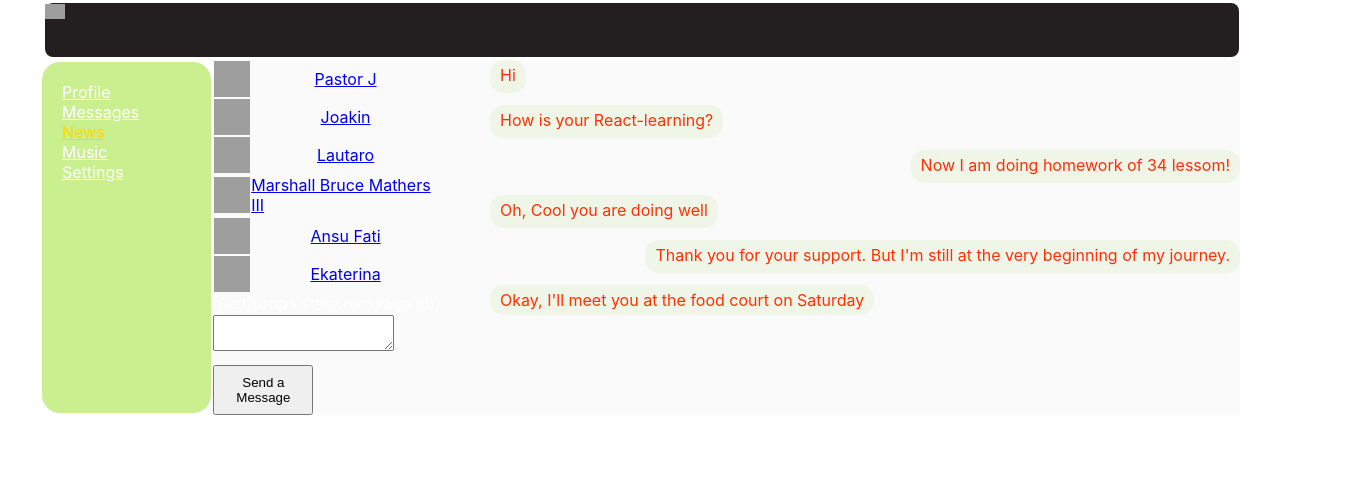
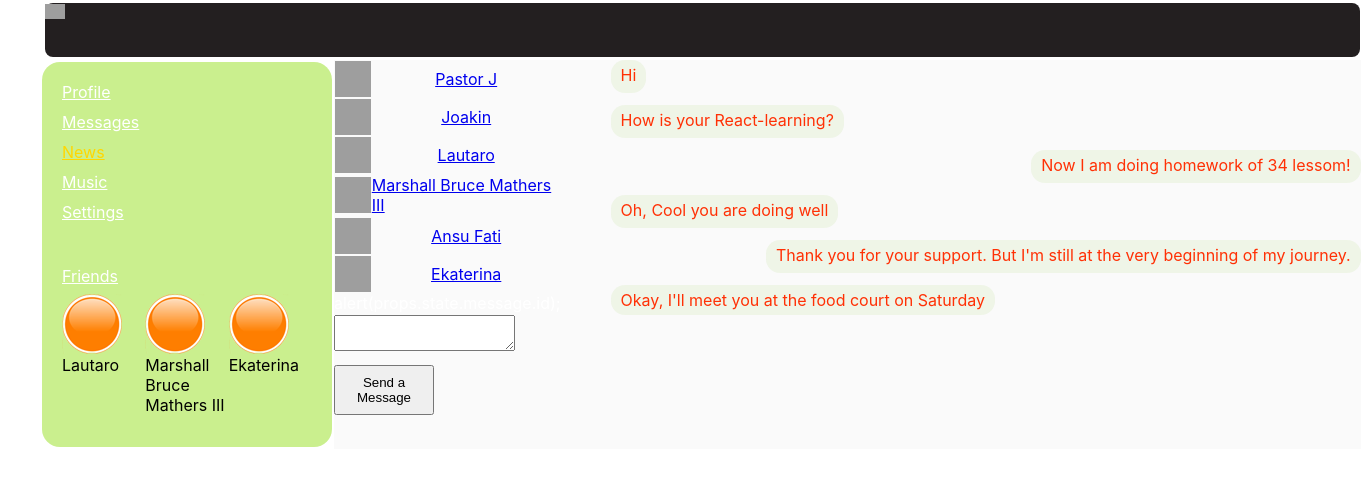
Before and after one commit to vyacheslav-marozau/Social-Network-On-React-Mainly-Better-Then-Facabook, a React (Create React App) app in the folder react-1/: page /news in a window 1280 px wide. Shown: the top 486 px of the page, 1361 px wide, since content can reach past the window. Built offline with nearby package versions, Linux system fonts and the light colour scheme; grey boxes are pictures that could not be loaded.

Commit message:
Add files via upload

```diff
--- a/react-1/src/Components/NavBar/NavBar.jsx
+++ b/react-1/src/Components/NavBar/NavBar.jsx
@@ -1,8 +1,10 @@
 import React from 'react';
 import s from './NavBar.module.css'
 import {NavLink} from "react-router-dom";
+import tag from './orange-round.png'
 
-    const NavBar = () => {
+    const NavBar = (props) => {
+        /*console.log(props);*/
         return <nav className={s.nav}>
         <div className={`${s.item} ${s.active}`}>
             <NavLink to="/profile" className = { navData => navData.isActive ? s.active : s.item }
@@ -17,10 +19,21 @@ import {NavLink} from "react-router-dom";
         <div className={s.item}>
             <NavLink to="/music" className = { navData => navData.isActive ? s.active : s.item }>Music</NavLink>
         </div>
-            <div className={s.item}>
-                <NavLink to="/settings" className = { navData => navData.isActive ? s.active : s.item }>Settings</NavLink>
-            </div>
+        <div className={s.item}>
+            <NavLink to="/settings" className = { navData => navData.isActive ? s.active : s.item }>Settings</NavLink>
+        </div>
+        <div className={s.item}>
+            <NavLink to="/friends" className = { navData => navData.isActive ? s.active : s.item }>Friends</NavLink>
+        </div>
+            <ul className={s.friendsList}>
+                <img src={tag} alt="Tag" />
+                <img src={tag} alt="Tag" />
+                <img src={tag} alt="Tag" />
+                <li>{props.sideBar.friends[0].name}</li>
+                <li>{props.sideBar.friends[1].name}</li>
+                <li>{props.sideBar.friends[2].name}</li>
+            </ul>
+
       </nav>
      }
-//{s.item + ' ' + s.active}
 export default NavBar;
--- a/react-1/src/Components/NavBar/NavBar.module.css
+++ b/react-1/src/Components/NavBar/NavBar.module.css
@@ -4,6 +4,9 @@
   padding: 20px;
   border-radius: 18px;
   margin: 2px;
+  grid-template-rows: 30px 30px 30px 30px 64px 28px;
+  grid-template-columns: 250px;
+  display: grid;
 }
 
 .item {
@@ -12,3 +15,19 @@
 .active {
   color: gold;
 }
+
+.friendsList {
+  list-style-type: none;
+  display: grid;
+  grid-template-rows: 61px 72px;
+  grid-template-columns: 1fr 1fr 1fr;
+  padding: 0;
+  margin: 0;
+}
+/*.friendsList {
+  list-style-type: none;
+}*/
+li {
+  list-style-type: none; /* Убираем маркеры у списка */
+  /*list-style-image: url("orange-round.png");*/
+}
```
Also changed, not shown: react-1/src/Components/NavBar/orange-round.png (added).
